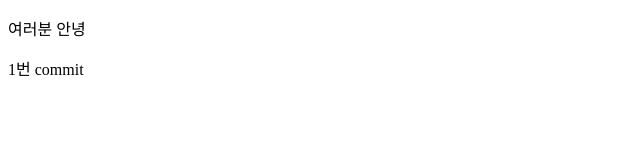
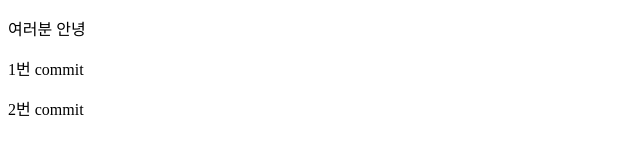
Before and after one commit to devohda/webprogramming, a plain HTML site: page 팀플/html/new.html in a window 1280 px wide. Shown: the full height of the page, 0-640 px from the left. Drawn offline with Linux system fonts and the light colour scheme.

Commit message:
test-commit2

```diff
--- a/팀플/html/new.html
+++ b/팀플/html/new.html
@@ -6,5 +6,6 @@
 <body>
     <p>여러분 안녕</p>
     <p>1번 commit</p>
+    <p>2번 commit</p>
 </body>
 </html>
```
